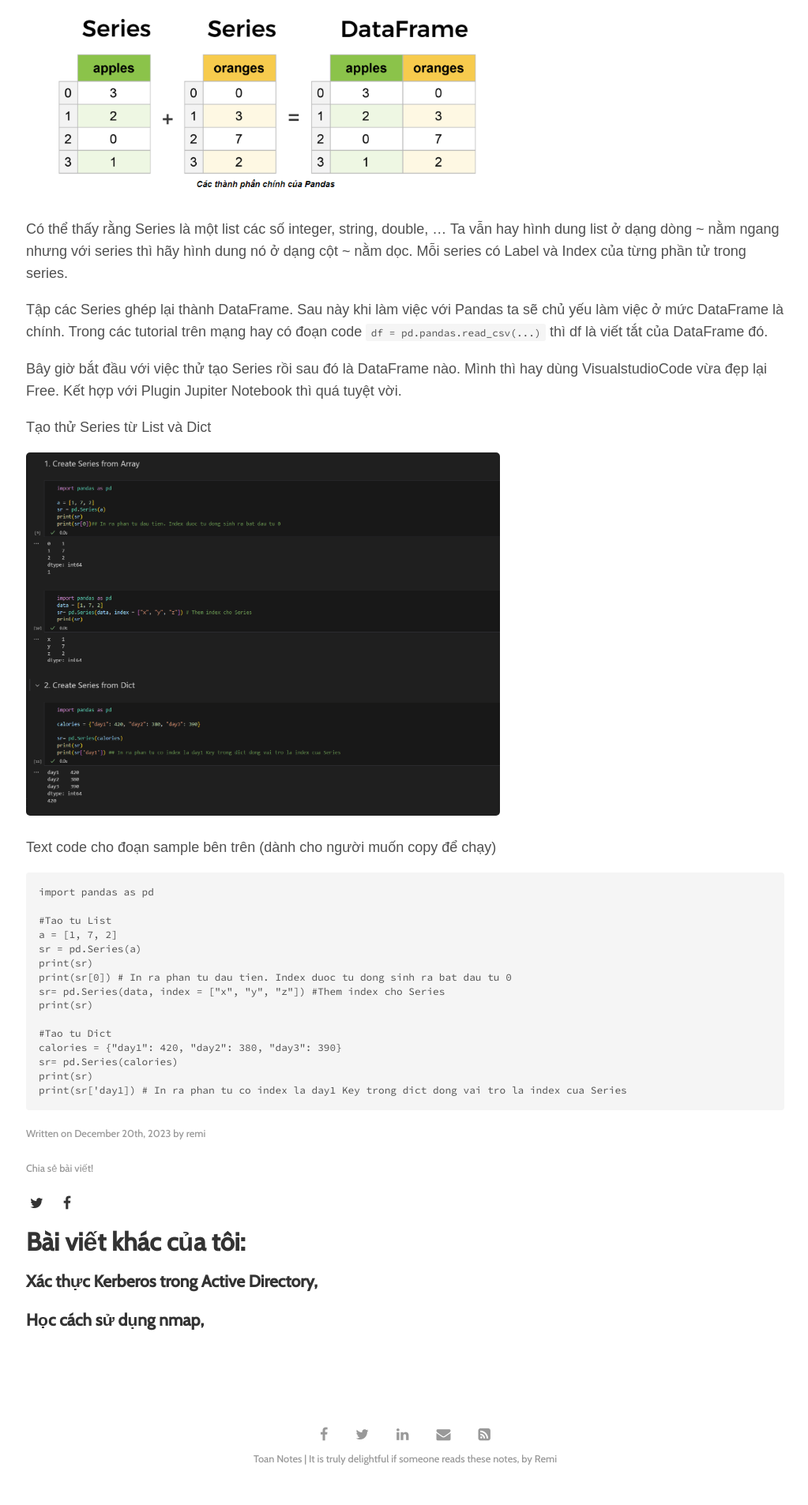
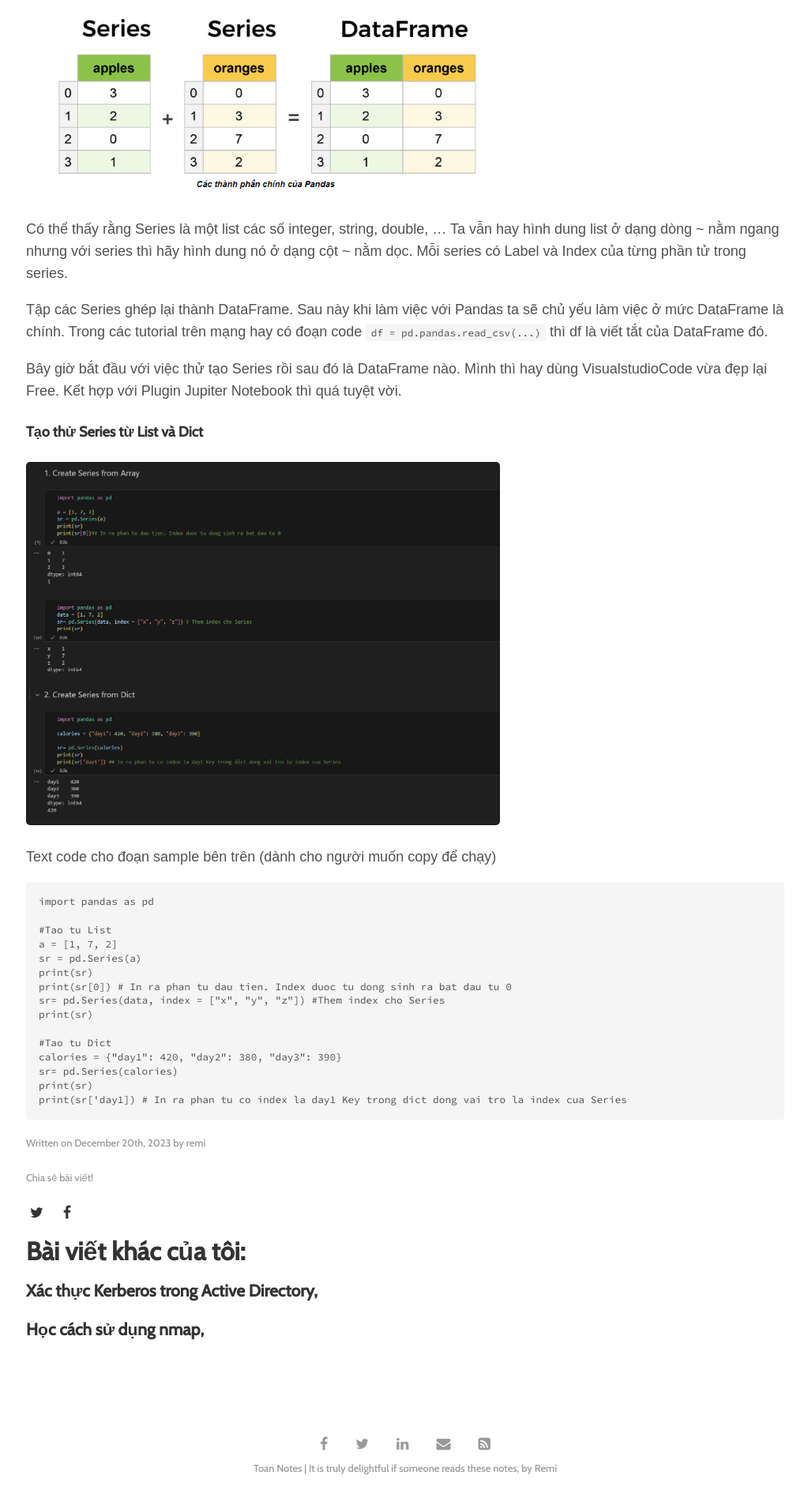
Before and after one commit to toannai/blog, a Jekyll site: the page built from _posts/2023-12-20-ghi-chu-su-dung-thu-vien-pandas.md, in a window 1280 px wide. Shown: the part 869-2775 px from the top of the page at 79% size, without its empty margins (127-1150 px from the left). Built offline with Jekyll 4.4.1, drawn with Linux system fonts in a browser that asks for light colours; some web fonts are replaced.

Commit message:
update danh mục

```diff
--- a/_posts/2023-12-20-ghi-chu-su-dung-thu-vien-pandas.md
+++ b/_posts/2023-12-20-ghi-chu-su-dung-thu-vien-pandas.md
@@ -20,7 +20,7 @@ Tập các Series ghép lại thành DataFrame. Sau này khi làm việc với P
 
 Bây giờ bắt đầu với việc thử tạo Series rồi sau đó là DataFrame nào. Mình thì hay dùng VisualstudioCode vừa đẹp lại Free. Kết hợp với Plugin Jupiter Notebook thì quá tuyệt vời.
 
-Tạo thử Series từ List và Dict
+#### Tạo thử Series từ List và Dict
 
 ![03 Create series]( {{site.url}}/assets/img/2023/12/20/03_create_series.png){:width="600px"}
 
```
